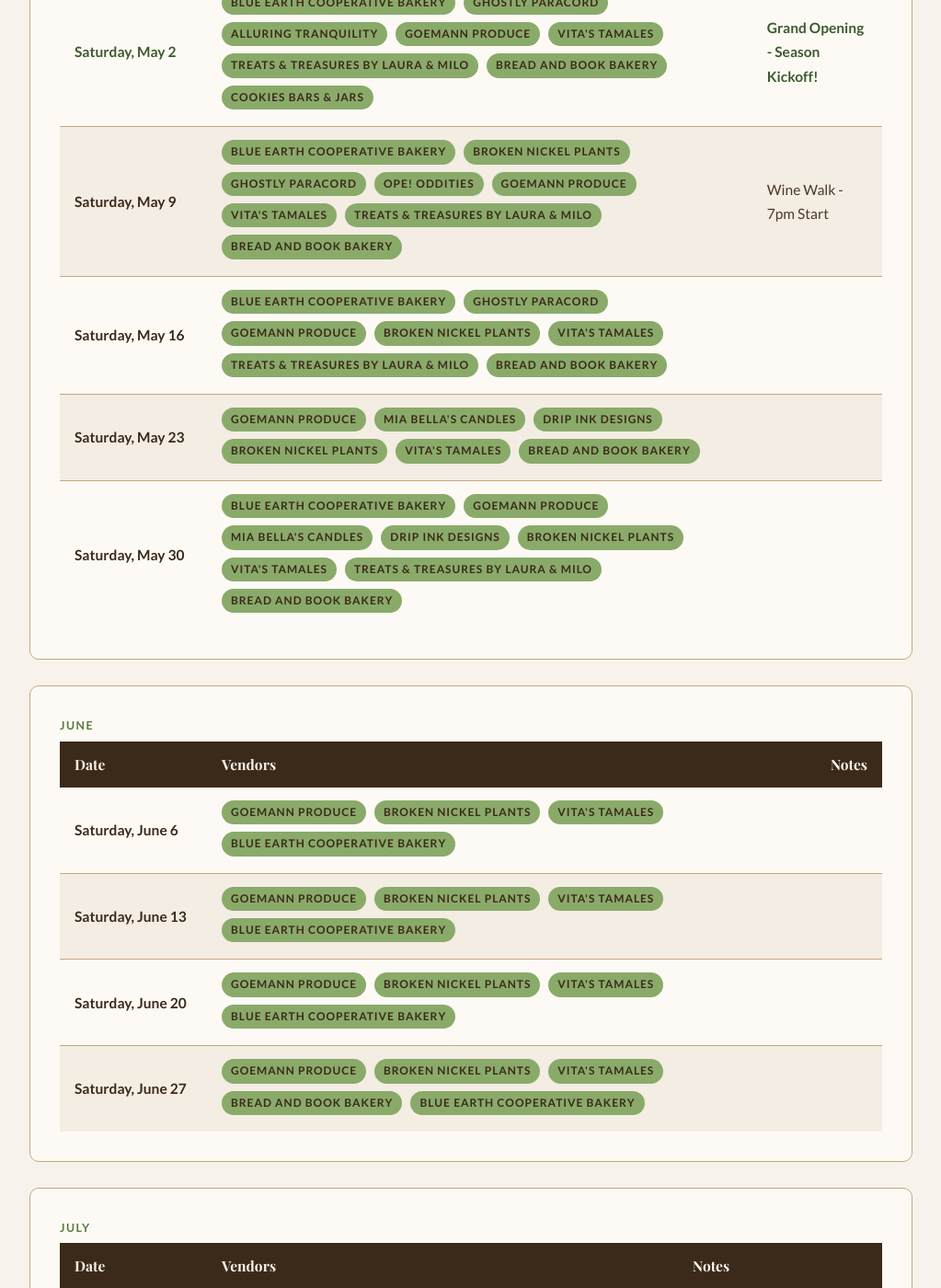
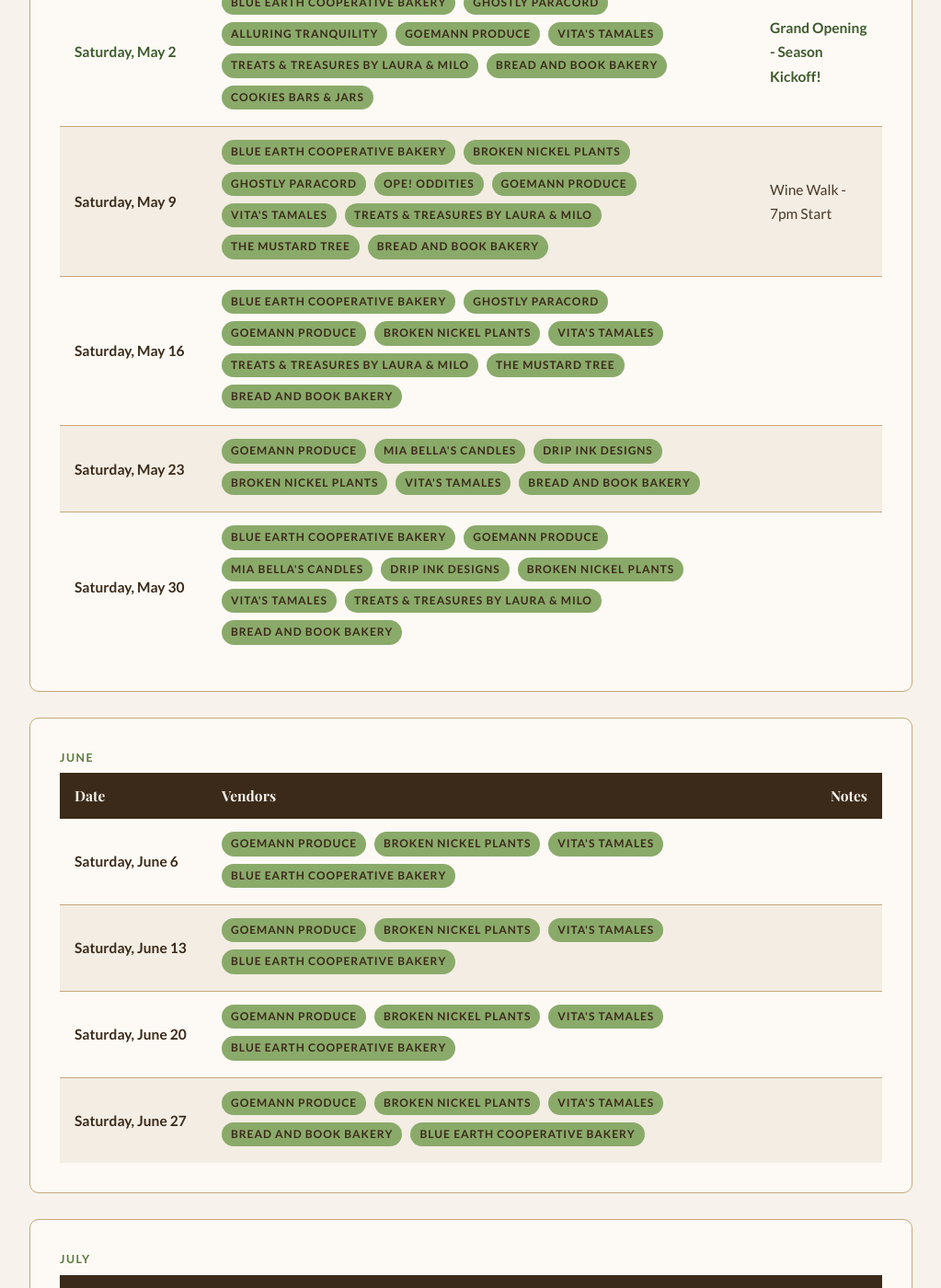
Before and after one commit to blueearthcommunitymarket/blueearthcommunitymarket.github.io, a Jekyll site: the page built from calendar/index.html, in a window 1280 px wide and 1400 px high, scrolled down 675 px. Shown: the whole window at 92% size, without its empty margins (128-1151 px from the left). Built offline with Jekyll 4.4.1, drawn with Linux system fonts in a browser that asks for light colours; some web fonts are replaced.

Commit message:
Add The Mustard Tree to May 9, May 16, July 11

```diff
--- a/calendar/index.html
+++ b/calendar/index.html
@@ -52,6 +52,7 @@ description: 2026 Blue Earth Community Market season schedule. Saturdays 10am-1p
                         <span class="tag">Goemann Produce</span>
                         <span class="tag">Vita's Tamales</span>
                         <span class="tag">Treats & Treasures By Laura & Milo</span>
+                        <span class="tag">The Mustard Tree</span>
                         <span class="tag">Bread and Book Bakery</span>
                     </td>
                     <td>Wine Walk - 7pm Start</td>
@@ -65,6 +66,7 @@ description: 2026 Blue Earth Community Market season schedule. Saturdays 10am-1p
                         <span class="tag">Broken Nickel Plants</span>
                         <span class="tag">Vita's Tamales</span>
                         <span class="tag">Treats & Treasures By Laura & Milo</span>
+                        <span class="tag">The Mustard Tree</span>
                         <span class="tag">Bread and Book Bakery</span>
                     </td>
                     <td></td>
@@ -184,6 +186,7 @@ description: 2026 Blue Earth Community Market season schedule. Saturdays 10am-1p
                         <span class="tag">Broken Nickel Plants</span>
                         <span class="tag">Bread and Book Bakery</span>
                         <span class="tag">Hagedorn Farms Sweet Corn</span>
+                        <span class="tag">The Mustard Tree</span>
                         <span class="tag">Blue Earth Cooperative Bakery</span>
                     </td>
                     <td>Blue Earth Giant Days Celebration - details coming soon</td>
```
